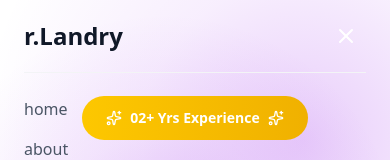
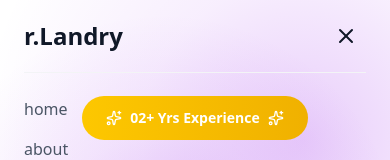
Before and after one commit to rakotoarisonlandry/portfolioV.02, a Next.js app: page / in a window 390 px wide. Both pictures are taken after a click on the button 346 px from the left and 36 px from the top of the page. Shown: the top 160 px of the page. Built offline with nearby package versions, Linux system fonts and the light colour scheme.

Commit message:
fix: improve code readability in Navigation component

```diff
--- a/src/components/layout/navigation.tsx
+++ b/src/components/layout/navigation.tsx
@@ -33,7 +33,9 @@ export function Navigation() {
   return (
     <nav
       className={`fixed top-0 w-full z-50 transition-all duration-300 ${
-        scrolled ? "bg-transparent backdrop-blur-md shadow-sm" : "bg-transparent"
+        scrolled
+          ? "bg-transparent backdrop-blur-md shadow-sm"
+          : "bg-transparent"
       }`}
     >
       <div className="max-w-7xl mx-auto px-6 lg:px-8">
@@ -83,9 +85,13 @@ export function Navigation() {
 
             <button
               onClick={() => setIsOpen(!isOpen)}
-              className="lg:hidden p-2"
+              className="lg:hidden p-2 "
             >
-              {isOpen ? <X size={24} /> : <Menu size={24} />}
+              {isOpen ? (
+                <X size={24} className="text-gray-900" />
+              ) : (
+                <Menu size={24} className="text-gray-900" />
+              )}
             </button>
           </div>
         </div>
```
